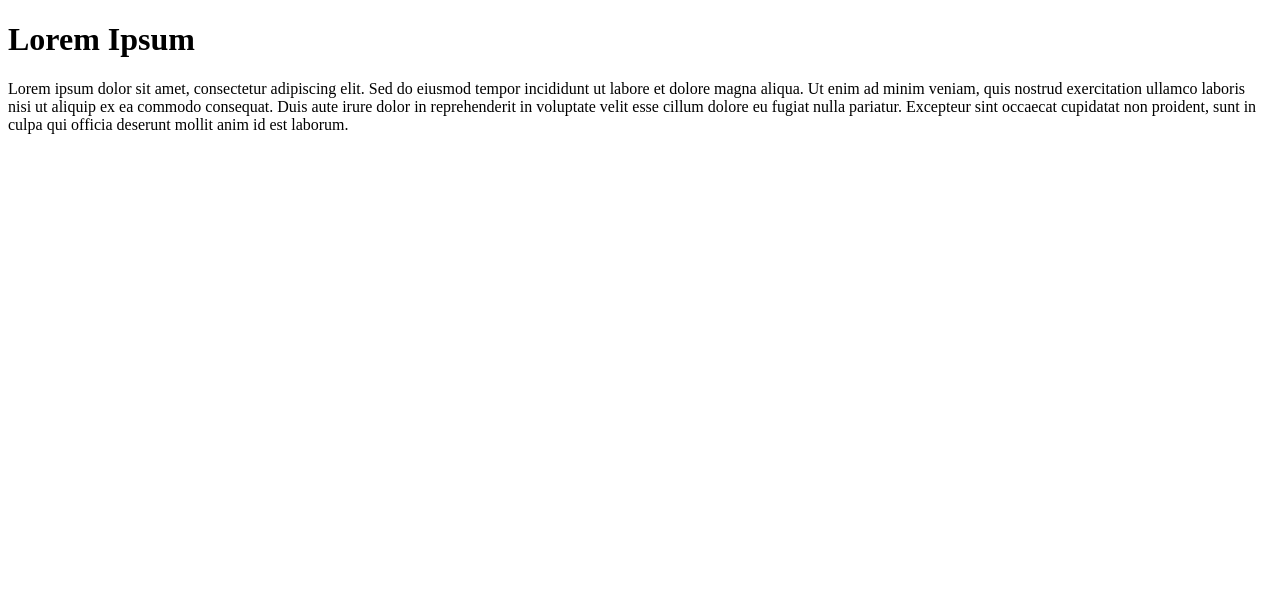
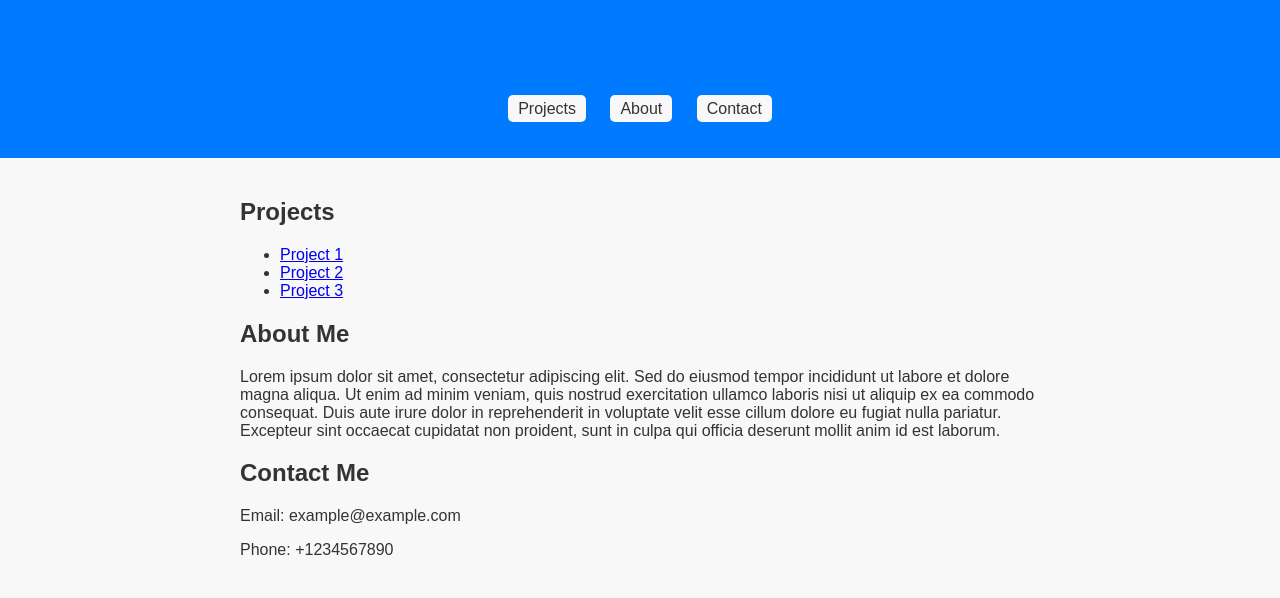
Before and after one commit to usman-037/usman-037.github.io, a plain HTML site: page index.html in a window 1280 px wide. Drawn offline with Linux system fonts and the light colour scheme.

Commit message:
Update index.html

```diff
--- a/index.html
+++ b/index.html
@@ -3,12 +3,77 @@
 <head>
     <meta charset="UTF-8">
     <meta name="viewport" content="width=device-width, initial-scale=1.0">
-    <title>usman-037</title>
+    <title>GitHub Portfolio</title>
+    <style>
+        body {
+            font-family: Arial, sans-serif;
+            margin: 0;
+            padding: 0;
+            background-color: #f8f8f8;
+            color: #333;
+        }
+        header {
+            background-color: #007bff;
+            color: white;
+            padding: 20px 0;
+            text-align: center;
+        }
+        nav {
+            text-align: center;
+            margin-bottom: 20px;
+        }
+        nav a {
+            text-decoration: none;
+            color: #333;
+            margin: 0 10px;
+            padding: 5px 10px;
+            border-radius: 5px;
+            background-color: #f8f8f8;
+        }
+        nav a:hover {
+            background-color: #ddd;
+        }
+        .container {
+            max-width: 800px;
+            margin: auto;
+            padding: 20px;
+        }
+        h1 {
+            color: #007bff;
+        }
+    </style>
 </head>
 <body>
-    <h1>Lorem Ipsum</h1>
-    <p>
-        Lorem ipsum dolor sit amet, consectetur adipiscing elit. Sed do eiusmod tempor incididunt ut labore et dolore magna aliqua. Ut enim ad minim veniam, quis nostrud exercitation ullamco laboris nisi ut aliquip ex ea commodo consequat. Duis aute irure dolor in reprehenderit in voluptate velit esse cillum dolore eu fugiat nulla pariatur. Excepteur sint occaecat cupidatat non proident, sunt in culpa qui officia deserunt mollit anim id est laborum.
-    </p>
+    <header>
+        <h1>My GitHub Portfolio</h1>
+        <nav>
+            <a href="#projects">Projects</a>
+            <a href="#about">About</a>
+            <a href="#contact">Contact</a>
+        </nav>
+    </header>
+    <div class="container">
+        <section id="projects">
+            <h2>Projects</h2>
+            <ul>
+                <li><a href="#">Project 1</a></li>
+                <li><a href="#">Project 2</a></li>
+                <li><a href="#">Project 3</a></li>
+                <!-- Add more projects as needed -->
+            </ul>
+        </section>
+        <section id="about">
+            <h2>About Me</h2>
+            <p>
+                Lorem ipsum dolor sit amet, consectetur adipiscing elit. Sed do eiusmod tempor incididunt ut labore et dolore magna aliqua. Ut enim ad minim veniam, quis nostrud exercitation ullamco laboris nisi ut aliquip ex ea commodo consequat. Duis aute irure dolor in reprehenderit in voluptate velit esse cillum dolore eu fugiat nulla pariatur. Excepteur sint occaecat cupidatat non proident, sunt in culpa qui officia deserunt mollit anim id est laborum.
+            </p>
+        </section>
+        <section id="contact">
+            <h2>Contact Me</h2>
+            <p>Email: example@example.com</p>
+            <p>Phone: +1234567890</p>
+            <!-- Add more contact information as needed -->
+        </section>
+    </div>
 </body>
 </html>
```
